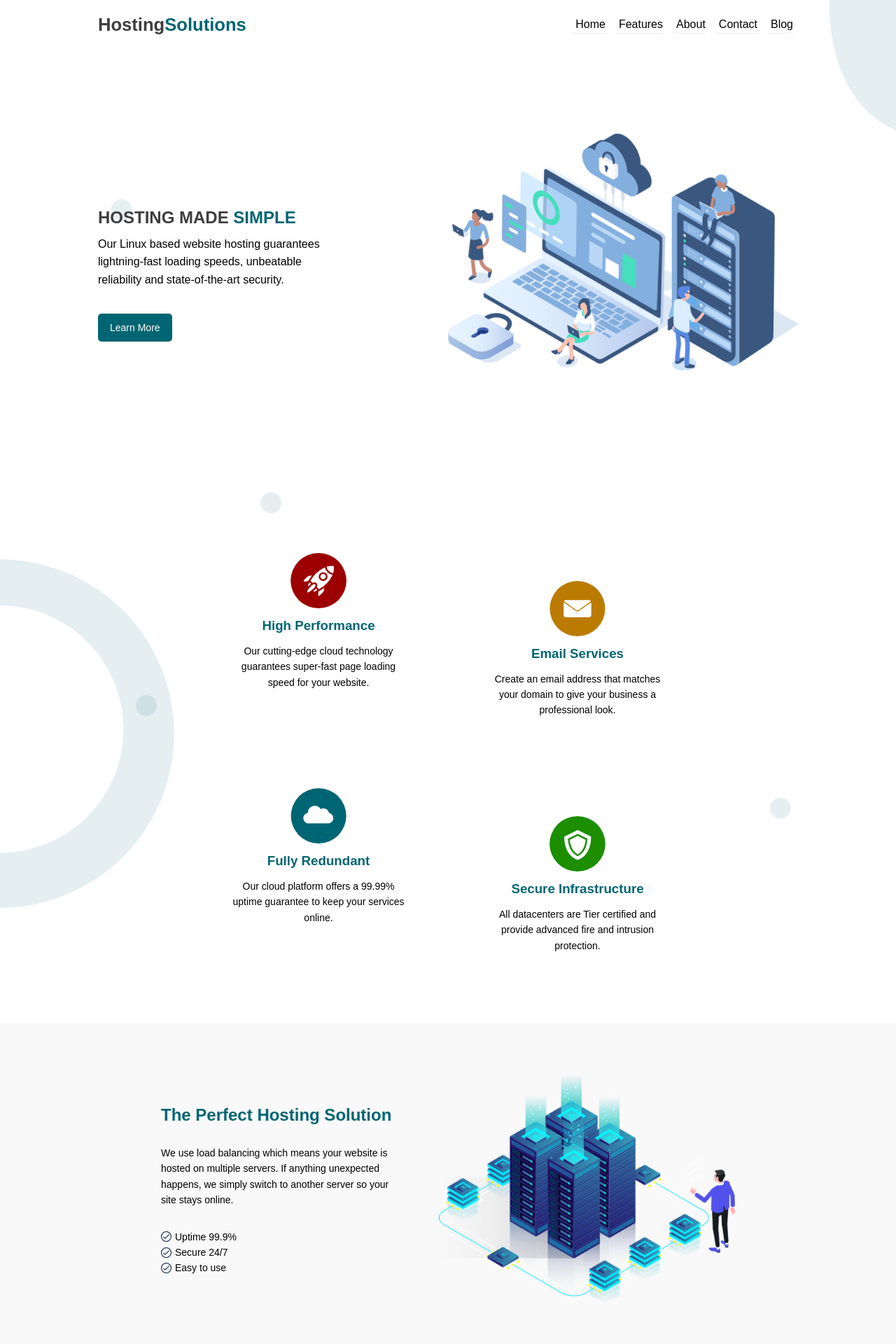
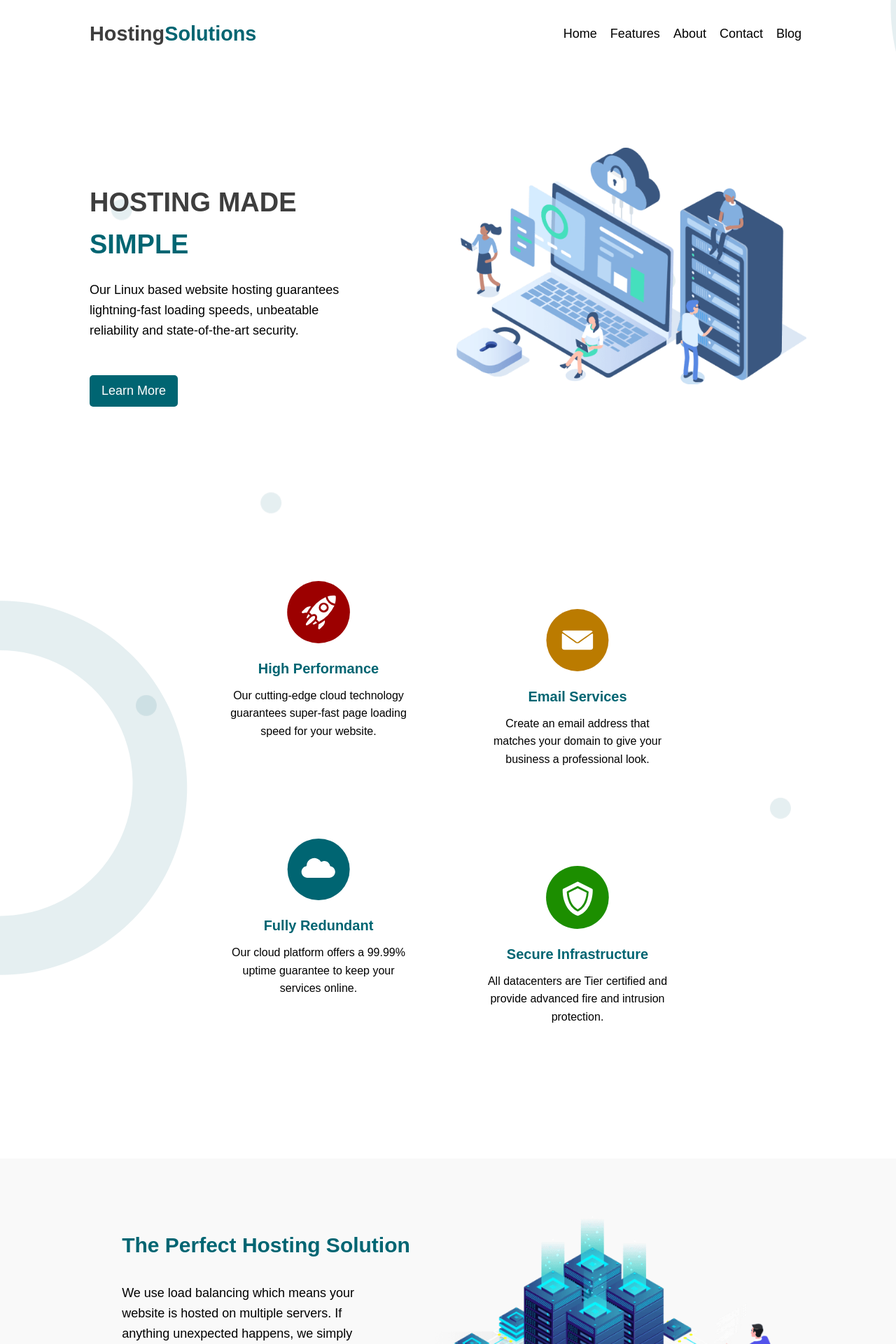
Before and after one commit to xfvelocity/hosting-solutions, a PHP site: page / in a window 1280 px wide. Shown: the top 1920 px of the page at 70% size. Run offline with PHP 8.4, Linux system fonts and the light colour scheme.

Commit message:
Responsive changes

```diff
--- a/src/index.html
+++ b/src/index.html
@@ -211,7 +211,7 @@
                     <img src="img/claire.png" alt="">
                     <div>
                         <p class="name">Claire Fields</p>
-                        <p>CEO of Web Standards</p>
+                        <p>Team Leader</p>
                     </div>
                 </div>
             </div>
@@ -222,7 +222,7 @@
                 <div class="review-user">
                     <img src="img/ronnie.png" alt="">
                     <div>
-                        <p class="name">Ronnie Pickering</p>
+                        <p class="name">R. Pickering</p>
                         <p>Developer</p>
                     </div>
                 </div>
--- a/src/scss/_about.scss
+++ b/src/scss/_about.scss
@@ -13,14 +13,12 @@
             }
             p {
                 max-width: 430px;
-                font-size: 14px;
             }
             ul {
                 margin: 30px 0;
                 li {
                     display: flex;
                     align-items: center;
-                    font-size: 14px;
                     img {
                         margin-right: 5px;
                         width: 15px;
@@ -37,7 +35,7 @@
 
     }
     @media(min-width: 768px) {
-        margin: 70px 0;
+        margin: 160px 0 80px 0;
         padding: 70px 0;
         .about {
             display: flex;
@@ -51,7 +49,25 @@
             }
             &-img img {
                 width: 100%;
-                max-width: 450px;
+                max-width: 500px;
+            }
+        }
+    }
+    @media(min-width: 1200px) {
+        .about {
+            &-text {
+                h3 {
+                    font-size: 30px;
+                }
+                p {
+                    font-size: 18px;
+                }
+                ul li {
+                    font-size: 18px;
+                    img {
+                        width: 20px;
+                    }
+                }
             }
         }
     }
--- a/src/scss/_faq.scss
+++ b/src/scss/_faq.scss
@@ -1,5 +1,5 @@
 .faqContainer {
-    width: 80%;
+    width: 85%;
     margin: 140px auto;
     .faq {
         &-img {
--- a/src/scss/_footer.scss
+++ b/src/scss/_footer.scss
@@ -2,7 +2,7 @@
     background: #333;
     padding: 20px 0;
     .footer-contents {
-        width: 80%;
+        width: 85%;
         margin: 0 auto;
         font-size: 14px;
         .footer-container {
@@ -35,6 +35,9 @@
                         }
                     }
                 }
+                @media(min-width: 768px) {
+                    margin: 10px 25px;
+                }
             }
         }
         .terms {
@@ -52,4 +55,10 @@
             }
         }
     }
+    @media(min-width: 1200px) {
+        padding: 40px;
+        .footer-content .terms {
+            margin: 50px 0;
+        }
+    }
 }
--- a/src/scss/_header.scss
+++ b/src/scss/_header.scss
@@ -7,14 +7,14 @@
     .header-contents {
         width: 85%;
         margin: 0 auto;
-        max-width: 1000px;
+        max-width: 1200px;
         img {
             width: 100%;
         }
         .text {
-            margin-top: 60px;
+            margin-top: 80px;
             h2 {
-                font-size: 1.5rem;
+                font-size: 24px;
                 text-transform: uppercase;
                 color: $secondary;
                 margin: 0;
@@ -29,7 +29,6 @@
                 border: none;
                 border-radius: 5px;
                 padding: 12px 17px;
-                font-size: 14px;
                 color: white;
                 cursor: pointer;
                 &:hover {
@@ -42,7 +41,7 @@
         }
     }
     @media(min-width: 768px) {
-        height: 90vh;
+        height: 95vh;
         .header-contents {
             display: flex;
             align-items: center;
@@ -52,13 +51,33 @@
             img {
                 order: 2;
                 width: 50%;
+                max-width: 500px;
             }
             .text {
+                max-width: 450px;
+                h2 {
+                    font-size: 30px;
+                }
                 p {
-                    width: 70%;
+                    width: 80%;
+                    padding: 20px 0;
+                }
+            }
+        }
+    }
+    @media(min-width: 1200px) {
+        .header-contents {
+            .text {
+                margin-right: 100px;
+                h2 {
+                    font-size: 38px;
+                }
+                p {
+                    font-size: 18px;
+                    width: 90%;
                 }
                 button {
-                    margin-top: 30px;
+                    font-size: 18px;
                 }
             }
         }
--- a/src/scss/_nav.scss
+++ b/src/scss/_nav.scss
@@ -4,7 +4,7 @@
     top: 0;
     z-index: 99;
     .navbar {
-        padding: 15px 0;
+        padding: 25px 0;
         &-contents {
             width: 85%;
             margin: 0 auto;
@@ -31,6 +31,11 @@
                     display: none;
                 }
             }
+            @media(min-width: 1200px) {
+                h1 {
+                    font-size: 1.8rem;
+                }
+            }
         }
     }
 
@@ -42,7 +47,7 @@
         width: 100%;
         ul {
             line-height: 2.5;
-            width: 80%;
+            width: 85%;
             margin: 0 auto;
             li {
                 padding-left: 5px;
@@ -77,6 +82,7 @@
                 line-height: 1.5;
                 li {
                     margin: 0 7px;
+                    border: none;
                 }
                 .login {
                     background: $primary;
@@ -95,6 +101,11 @@
                 }
             }
         }
+        @media(min-width: 1200px) {
+            ul li {
+                font-size: 18px;
+            }
+        }
     }
 
     @media(min-width: 768px) {
@@ -104,8 +115,8 @@
             align-items: center;
             justify-content: space-between;
             width: 80%;
+            max-width: 1200px;
             margin: 0 auto;
-            max-width: 1000px;
         }
     }
 
--- a/src/scss/_packages.scss
+++ b/src/scss/_packages.scss
@@ -1,13 +1,15 @@
 .packagesContainer {
-    width: 80%;
+    width: 85%;
     margin: 70px auto;
     .packages-title {
         text-align: center;
-        h3, p {
+        h3 {
             margin: 5px 0;
+            font-size: 24px;
         }
-        h3 {
-            font-size: 24px;
+        p {
+            max-width: 400px;
+            margin: 5px auto;
         }
     }
     .packages {
@@ -17,7 +19,7 @@
             border: 1px solid #e0e0e0;
             border-radius: 10px;
             padding: 30px 45px;
-            width: 80%;
+            width: 90%;
             margin: 20px auto;
             box-shadow: 0px 4px 4px rgba(0, 0, 0, 0.15);
             max-width: 310px;
@@ -73,4 +75,12 @@
             }
         }
     }
+    @media(min-width: 1200px) {
+        margin-bottom: 200px;
+        .packages-title {
+            h3 {
+                font-size: 30px;
+            }
+        }
+    }
 }
--- a/src/scss/_reviews.scss
+++ b/src/scss/_reviews.scss
@@ -7,7 +7,7 @@
         border-radius: 10px;
         box-shadow: 0px 4px 4px rgba(0, 0, 0, 0.15);
         border: 1px solid #e0e0e0;
-        width: 70%;
+        width: 80%;
         margin: 10px auto;
         padding: 15px 0;
         max-width: 300px;
@@ -43,9 +43,17 @@
         display: flex;
         justify-content: center;
         align-items: center;
+        padding: 100px;
 
         .review {
             margin: 10px 20px;
+            height: 320px;
+        }
+    }
+    @media(min-width: 950px) {
+        margin-top: 220px;
+        .review {
+            height: 280px;
         }
     }
 }
--- a/src/scss/_services.scss
+++ b/src/scss/_services.scss
@@ -34,8 +34,24 @@
             }
         }
     }
+    @media(min-width: 1200px) {
+        .services {
+            &-item {
+                h3 {
+                    font-size: 20px;
+                    margin: 20px 0 10px 0;
+                }
+                p {
+                    font-size: 16px;
+                }
+                img {
+                    width: 90px;
+                }
+            }
+        }
+    }
     @media(min-width: 1330px) {
-        max-width: none;
+        max-width: 1250px;
     }
 
 }
```
Also changed, not shown: src/css/main.css, src/img/tablet-bg.svg.
